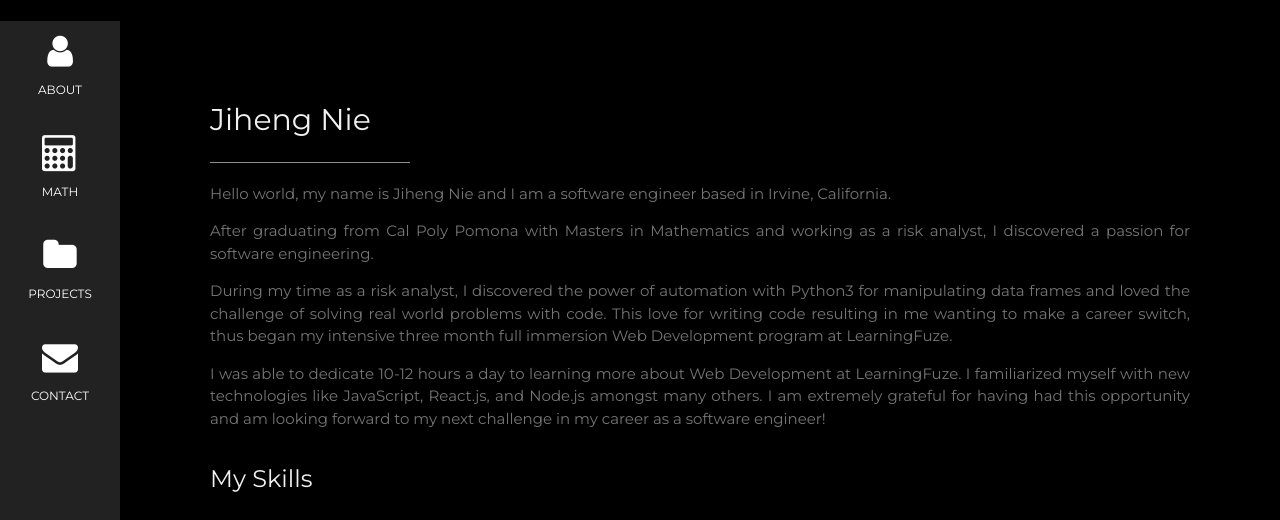
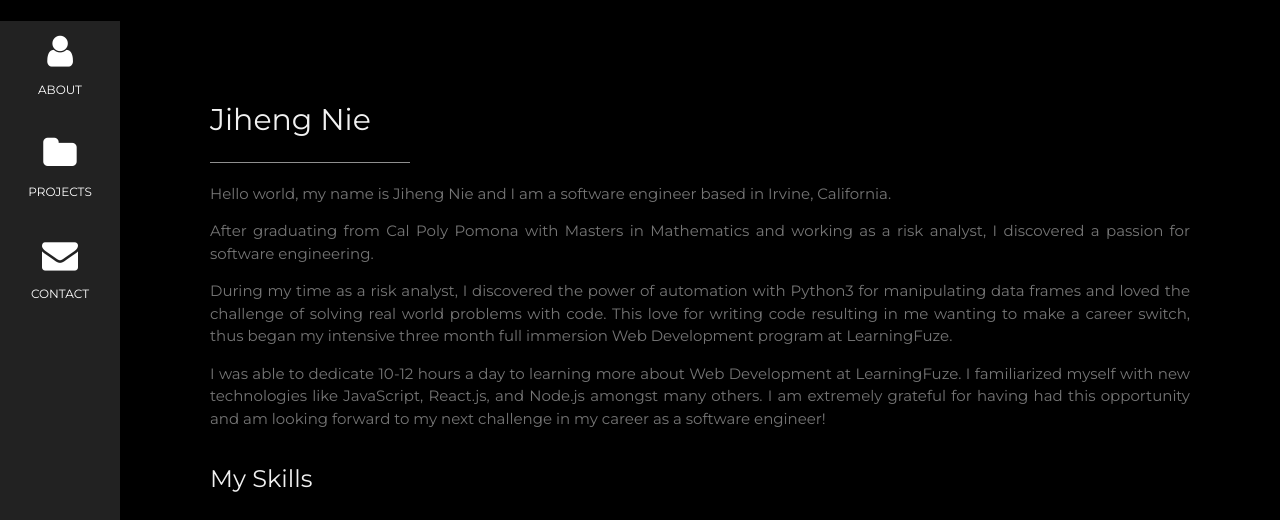
Before and after one commit to JihengNie/portfolio, a website: page index.html in a window 1280 px wide. Shown: the part 212-732 px from the top of the page. Drawn offline with nearby package versions, Linux system fonts and the light colour scheme.

Commit message:
Removed math section

```diff
--- a/index.html
+++ b/index.html
@@ -31,10 +31,6 @@
       <i class="fa fa-user w3-xxlarge"></i>
       <p>ABOUT</p>
     </a>
-    <a href="#math" class="nav-math w3-bar-item w3-button w3-padding-large w3-hover-black">
-      <i class="fa fa-calculator w3-xxlarge"></i>
-      <p>MATH</p>
-    </a>
     <a href="#projects" class="nav-projects w3-bar-item w3-button w3-padding-large w3-hover-black">
       <i class="fa fa-folder w3-xxlarge"></i>
       <p>PROJECTS</p>
@@ -50,7 +46,6 @@
     <div class="w3-bar w3-black w3-opacity w3-hover-opacity-off w3-center w3-small">
       <a href="#" class="nav-home w3-bar-item w3-button" style="width:20% !important">HOME</a>
       <a href="#about" class="nav-about w3-bar-item w3-button" style="width:20% !important">ABOUT</a>
-      <a href="#math" class="nav-about w3-bar-item w3-button" style="width:20% !important">MATH</a>
       <a href="#projects" class="nav-projects w3-bar-item w3-button" style="width:20% !important">PROJECTS</a>
       <a href="#contact" class="nav-contact w3-bar-item w3-button" style="width:20% !important">CONTACT</a>
     </div>
```
